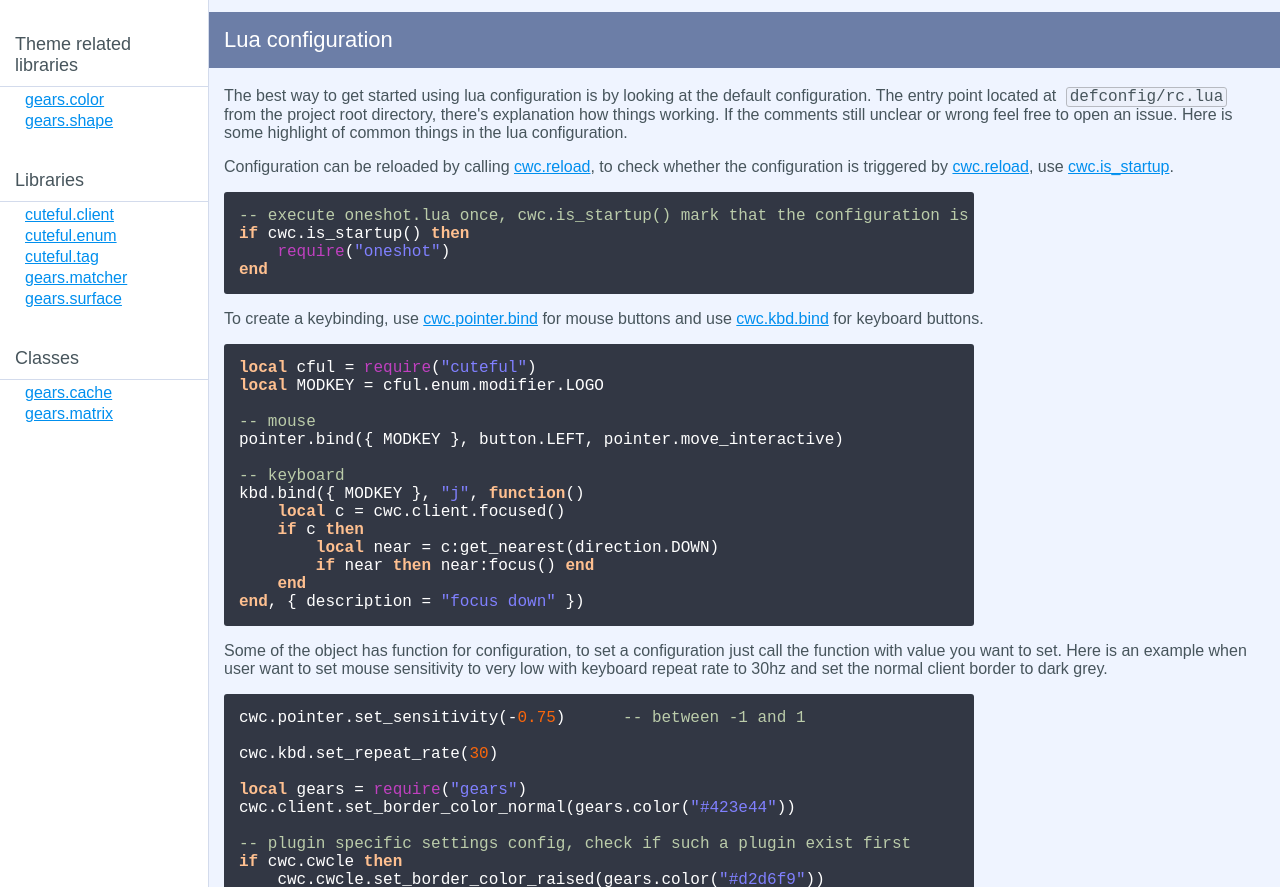
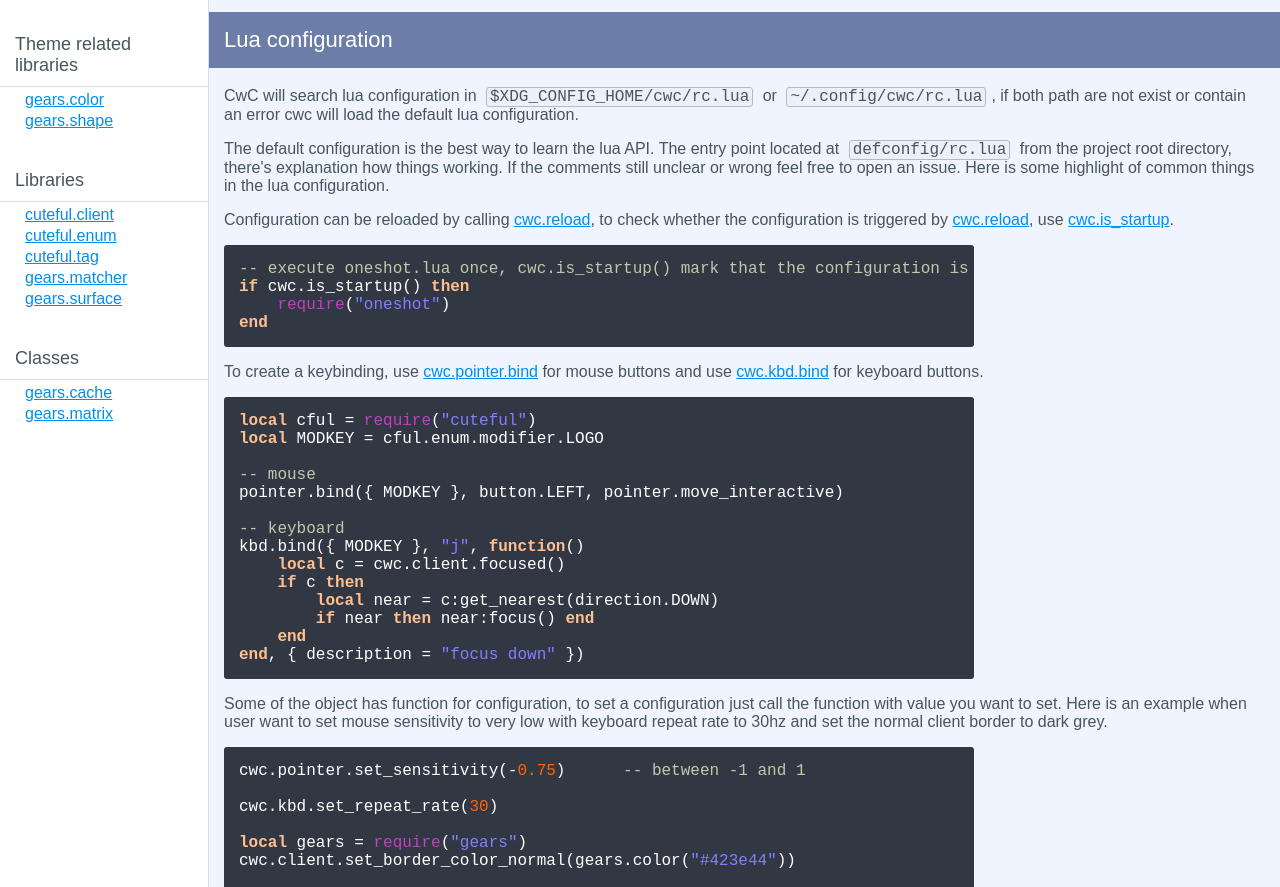
Before and after one commit to Cudiph/cudiph.github.io, a plain HTML site: page cwc/apidoc/documentation/00-getting-started.md.html in a window 1280 px wide. Shown: the part 1110-1997 px from the top of the page. Drawn offline with Linux system fonts and the light colour scheme.

Commit message:
update docs

```diff
--- a/cwc/apidoc/documentation/00-getting-started.md.html
+++ b/cwc/apidoc/documentation/00-getting-started.md.html
@@ -174,9 +174,13 @@ a client is mapped to the screen, it emits <code>client::map</code> signal.</p>
 <p><a name="Lua_configuration"></a></p>
 <h2>Lua configuration</h2>
 
-<p>The best way to get started using lua configuration is by looking at the default configuration.
-The entry point located at <code>defconfig/rc.lua</code> from the project root directory, there's explanation
-how things working. If the comments still unclear or wrong feel free to open an issue.
+<p>CwC will search lua configuration in <code>$XDG_CONFIG_HOME/cwc/rc.lua</code> or <code>~/.config/cwc/rc.lua</code>,
+if both path are not exist or contain an error cwc will load the default lua configuration.</p>
+
+<p>The default configuration is the best way to learn the lua API.
+The entry point located at <code>defconfig/rc.lua</code> from the project root directory,
+there's explanation how things working.
+If the comments still unclear or wrong feel free to open an issue.
 Here is some highlight of common things in the lua configuration.</p>
 
 <p>Configuration can be reloaded by calling <a href="../core_components/cwc.html#reload">cwc.reload</a>, to check whether the configuration is
```
